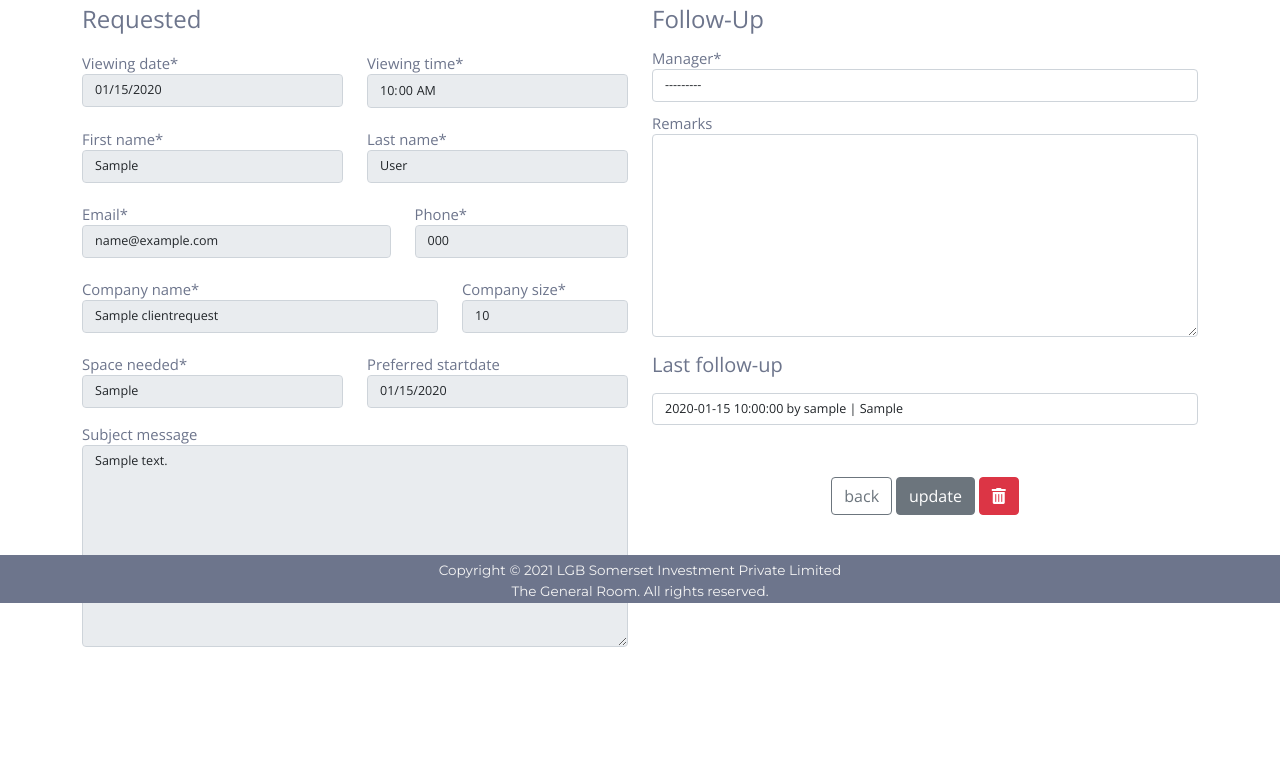
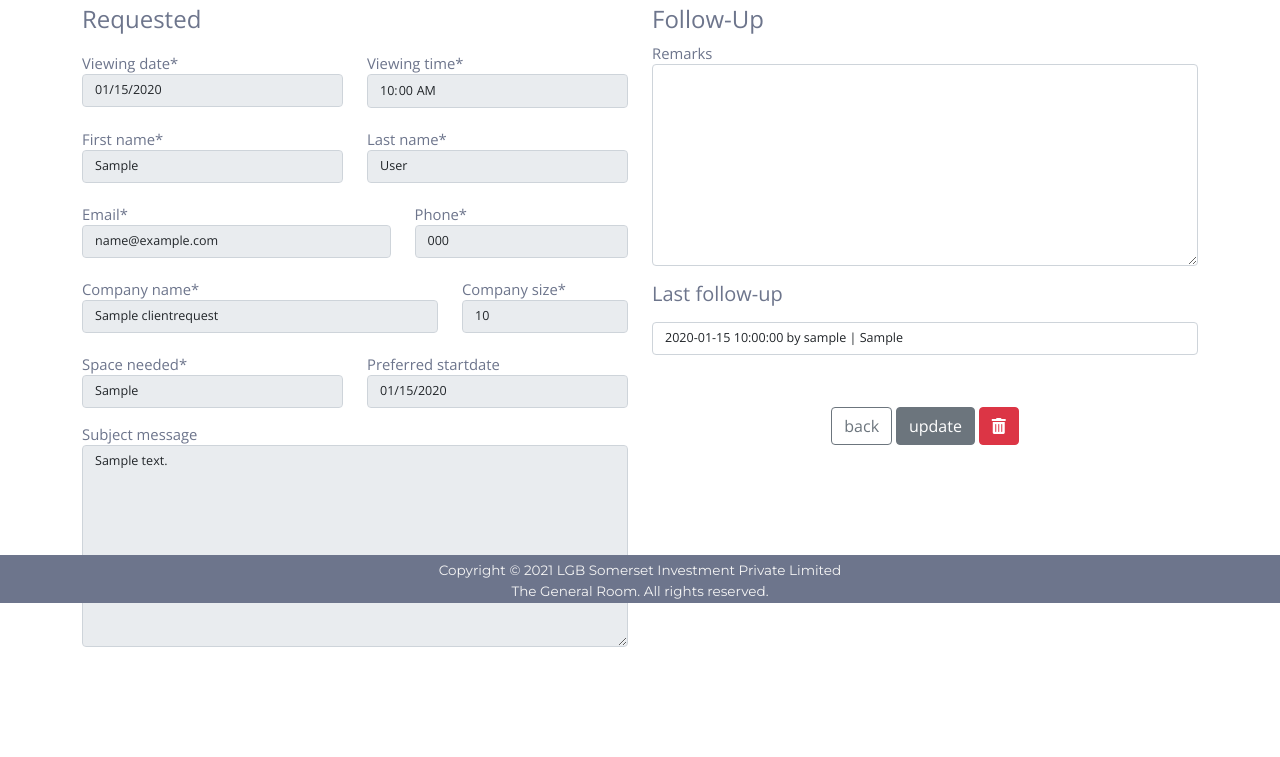
Before and after one commit to suipingooi/generalroom, a Django app: page /tenants/update/1 in a window 1280 px wide. Shown: the part 197-954 px from the top of the page. Run offline with Django 3.2, Linux system fonts and the light colour scheme; tables that the repository leaves empty hold one stand-in row (values such as "Sample post"); some libraries are stand-ins or nearby versions.

Commit message:
updated model and added flup timestamp

```diff
--- a/tenants/models.py
+++ b/tenants/models.py
@@ -40,7 +40,8 @@ def valiTime(time):
 
 class crAdmin(models.Model):
     remarks = models.TextField(blank=True)
-    manager = models.ForeignKey(User, on_delete=models.SET_NULL, null=True)
+    manager = models.ForeignKey(
+        User, on_delete=models.SET_NULL, null=True, blank=True)
     timestamp = models.DateTimeField(
         default=(datetime.datetime.now() + timedelta(hours=8)))
     crequest = models.ForeignKey('ClientRequest', on_delete=models.CASCADE)
@@ -66,6 +67,7 @@ class ClientRequest(models.Model):
     subject_message = models.TextField(blank=True)
     remarks = models.ForeignKey(
         'crAdmin', on_delete=models.SET_NULL, null=True)
+    lastflup = models.DateTimeField(blank=True, null=True)
 
     def __str__(self):
         return (self.company_name + " " + self.first_name
--- a/tenants/templates/tenants/client_read-template.html
+++ b/tenants/templates/tenants/client_read-template.html
@@ -35,7 +35,7 @@
                 <th scope="col">Phone</th>
                 <th scope="col">Company</th>
                 <th scope="col">Viewing Date & Time </th>
-                <th scope="col">Follow Up</th>
+                <th scope="col">Last Follow Up</th>
             </tr>
         </thead>
         <tbody>
@@ -49,7 +49,7 @@
                 <td>{{t.company_name | title }}</td>
                 <td>{{t.viewing_date}} at {{t.viewing_time}}</td>
                 <td><a class="btn btn-dark" href="{% url 'edit_client' tenant_id=t.id %}">
-                        <i class="fas fa-edit"></i></a>
+                        <i class="fas fa-edit"></i></a> {{t.lastflup}}
                 </td>
             </tr>
             {% endfor %}
--- a/tenants/templates/tenants/client_update-template.html
+++ b/tenants/templates/tenants/client_update-template.html
@@ -56,9 +56,6 @@
             </div>
             <div class="col-sm-6 form-group">
                 <h4>Follow-Up</h4>
-                <div class="row">
-                    {{a_form.manager|as_crispy_field}}
-                </div>
                 {{a_form.remarks|as_crispy_field}}
                 <h5 class="mt-3 mb-3">Last follow-up</h5>
                 <div class="form-control">
--- a/tenants/views.py
+++ b/tenants/views.py
@@ -3,6 +3,8 @@ from .models import ClientRequest, crAdmin
 from .forms import ClientRequestForm, QForm, AdminForm
 from django.contrib import messages
 from django.db.models import Q
+import datetime
+from datetime import timedelta
 
 # Create your views here.
 
@@ -34,6 +36,7 @@ def add_client(request):
 def client_list(request):
     q_form = QForm(request.GET)
     tenant = ClientRequest.objects.all()
+    flup = crAdmin.objects.all()
 
     query = ~Q(pk__in=[])
     if 'name' in request.GET and request.GET['name']:
@@ -52,7 +55,8 @@ def client_list(request):
 
     return render(request, 'tenants/client_read-template.html', {
         'tenant': tenant,
-        'Qform': q_form
+        'Qform': q_form,
+        'flup': flup,
     })
 
 
@@ -68,9 +72,11 @@ def edit_client(request, tenant_id):
             followup.save()
             cr_to_edit.remarks = get_object_or_404(crAdmin, pk=followup.id)
             cr_to_edit.save(update_fields=['remarks'])
+            cr_to_edit.lastflup = datetime.datetime.now() + timedelta(hours=8)
+            cr_to_edit.save(update_fields=['lastflup'])
 
             messages.success(request, 'Client Details Updated')
-            return redirect(reverse(client_list))
+            return redirect(edit_client, tenant_id=tenant_id)
         else:
             messages.error(
                 request, 'Action Unsuccessful, Please check error fields')
@@ -103,7 +109,7 @@ def del_client(request, tenant_id):
     else:
         messages.warning(
             request, ('Client Request CLOSING will delete all'
-                      + 'corresponding data and cannot be undone'))
+                      + ' corresponding data and cannot be undone'))
         return render(request, 'tenants/client_delete-template.html', {
             'cr_to_del': cr_to_del
         })
```
Also changed, not shown: tenants/migrations/0069_auto_20210509_0933.py (added), tenants/migrations/0070_auto_20210509_1012.py (added).
